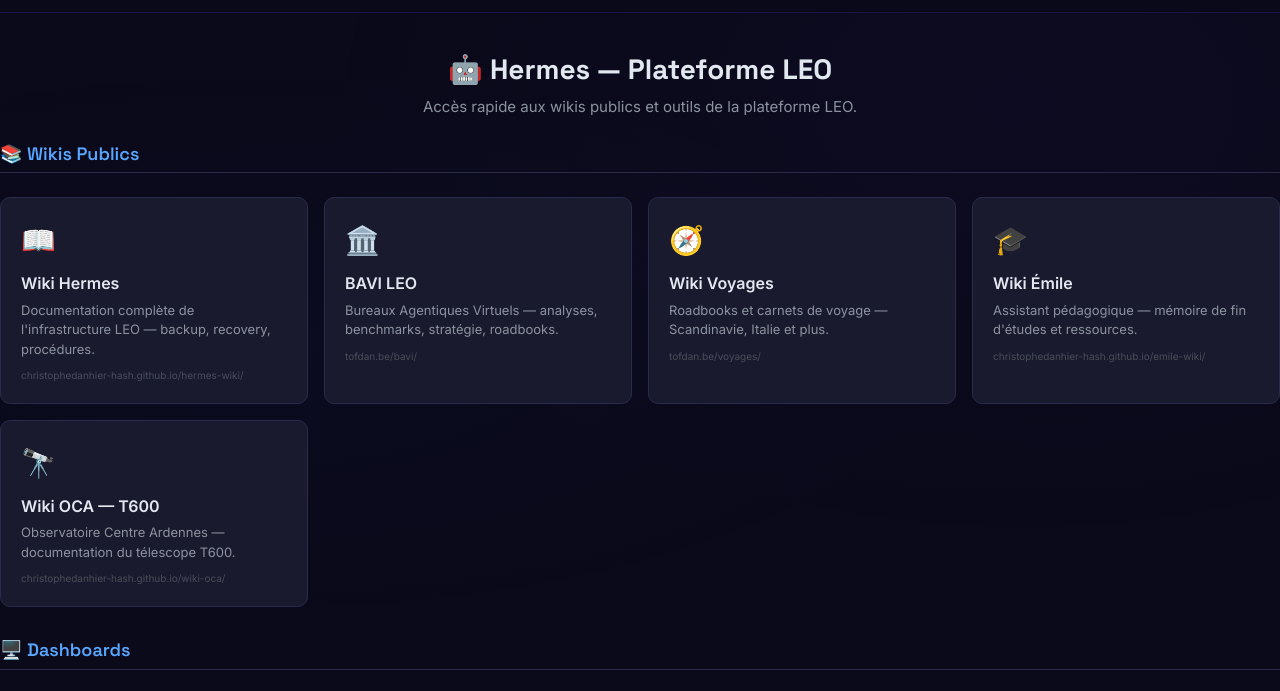
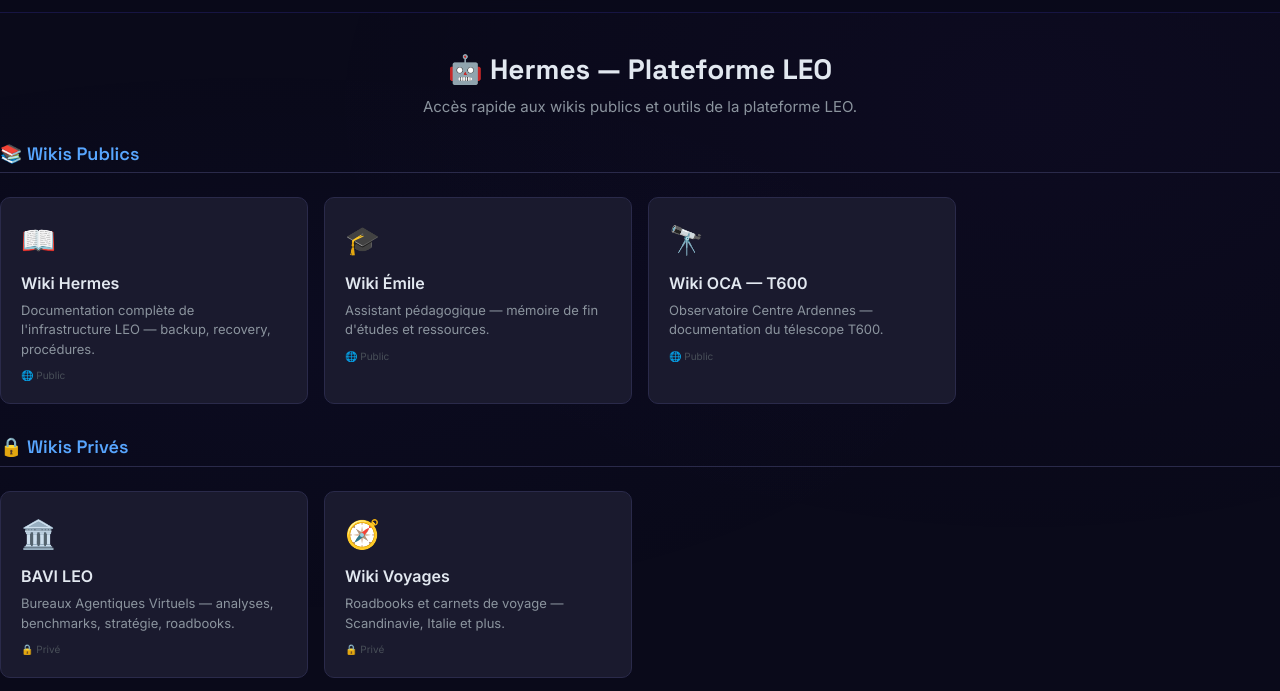
Before and after one commit to christophedanhier-hash/tofdan-site, a plain HTML site: page hermes.html in a window 1280 px wide. Shown: the part 57-748 px from the top of the page. Drawn offline with Linux system fonts and the light colour scheme.

Commit message:
feat: distinction wikis publics / privés dans Hermes

```diff
--- a/hermes.html
+++ b/hermes.html
@@ -99,31 +99,37 @@
           <div class="hermes-card__icon">📖</div>
           <div class="hermes-card__title">Wiki Hermes</div>
           <div class="hermes-card__desc">Documentation complète de l'infrastructure LEO — backup, recovery, procédures.</div>
-          <div class="hermes-card__url">christophedanhier-hash.github.io/hermes-wiki/</div>
+          <div class="hermes-card__url">🌐 Public</div>
         </a>
+        <a href="https://christophedanhier-hash.github.io/emile-wiki/" target="_blank" rel="noopener" class="hermes-card">
+          <div class="hermes-card__icon">🎓</div>
+          <div class="hermes-card__title">Wiki Émile</div>
+          <div class="hermes-card__desc">Assistant pédagogique — mémoire de fin d'études et ressources.</div>
+          <div class="hermes-card__url">🌐 Public</div>
+        </a>
+        <a href="https://christophedanhier-hash.github.io/wiki-oca/" target="_blank" rel="noopener" class="hermes-card">
+          <div class="hermes-card__icon">🔭</div>
+          <div class="hermes-card__title">Wiki OCA — T600</div>
+          <div class="hermes-card__desc">Observatoire Centre Ardennes — documentation du télescope T600.</div>
+          <div class="hermes-card__url">🌐 Public</div>
+        </a>
+      </div>
+    </div>
+
+    <div class="hermes-section">
+      <h2 class="hermes-section__title">🔒 Wikis Privés</h2>
+      <div class="hermes-grid">
         <a href="/bavi/" target="_blank" rel="noopener" class="hermes-card">
           <div class="hermes-card__icon">🏛️</div>
           <div class="hermes-card__title">BAVI LEO</div>
           <div class="hermes-card__desc">Bureaux Agentiques Virtuels — analyses, benchmarks, stratégie, roadbooks.</div>
-          <div class="hermes-card__url">tofdan.be/bavi/</div>
+          <div class="hermes-card__url">🔒 Privé</div>
         </a>
         <a href="/voyages/" target="_blank" rel="noopener" class="hermes-card">
           <div class="hermes-card__icon">🧭</div>
           <div class="hermes-card__title">Wiki Voyages</div>
           <div class="hermes-card__desc">Roadbooks et carnets de voyage — Scandinavie, Italie et plus.</div>
-          <div class="hermes-card__url">tofdan.be/voyages/</div>
-        </a>
-        <a href="https://christophedanhier-hash.github.io/emile-wiki/" target="_blank" rel="noopener" class="hermes-card">
-          <div class="hermes-card__icon">🎓</div>
-          <div class="hermes-card__title">Wiki Émile</div>
-          <div class="hermes-card__desc">Assistant pédagogique — mémoire de fin d'études et ressources.</div>
-          <div class="hermes-card__url">christophedanhier-hash.github.io/emile-wiki/</div>
-        </a>
-        <a href="https://christophedanhier-hash.github.io/wiki-oca/" target="_blank" rel="noopener" class="hermes-card">
-          <div class="hermes-card__icon">🔭</div>
-          <div class="hermes-card__title">Wiki OCA — T600</div>
-          <div class="hermes-card__desc">Observatoire Centre Ardennes — documentation du télescope T600.</div>
-          <div class="hermes-card__url">christophedanhier-hash.github.io/wiki-oca/</div>
+          <div class="hermes-card__url">🔒 Privé</div>
         </a>
       </div>
     </div>
```
